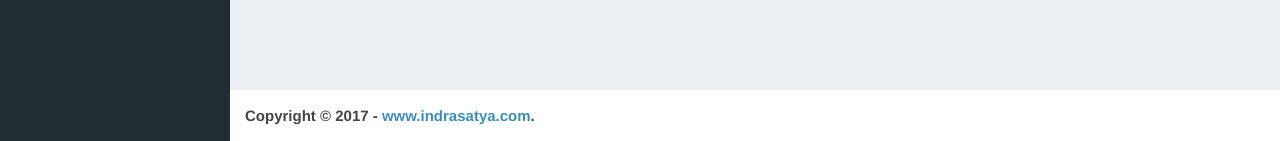
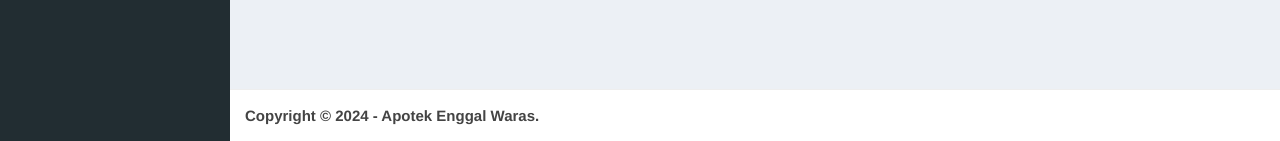
Before and after one commit to ffrz/apotek-gudang, a PHP site: page /tcpdf/main.php?module=beranda in a window 1280 px wide. Shown: the part 659-800 px from the top of the page. Run offline with PHP 8.4, Linux system fonts and the light colour scheme; a user stored in the database is signed in; data comes from the database, SQL or seed files in the repository; some libraries are stand-ins or nearby versions; some web fonts are replaced.

Commit message:
Update main.php

```diff
--- a/main.php
+++ b/main.php
@@ -154,7 +154,7 @@ session_start();
       </div><!-- /.content-wrapper -->
 
       <footer class="main-footer">
-        <strong>Copyright &copy; 2017 - <a href="www.indrasatya.com">www.indrasatya.com</a>.</strong>
+        <strong>Copyright &copy; 2024 - Apotek Enggal Waras.</strong>
       </footer>
     </div><!-- ./wrapper -->
 
```
